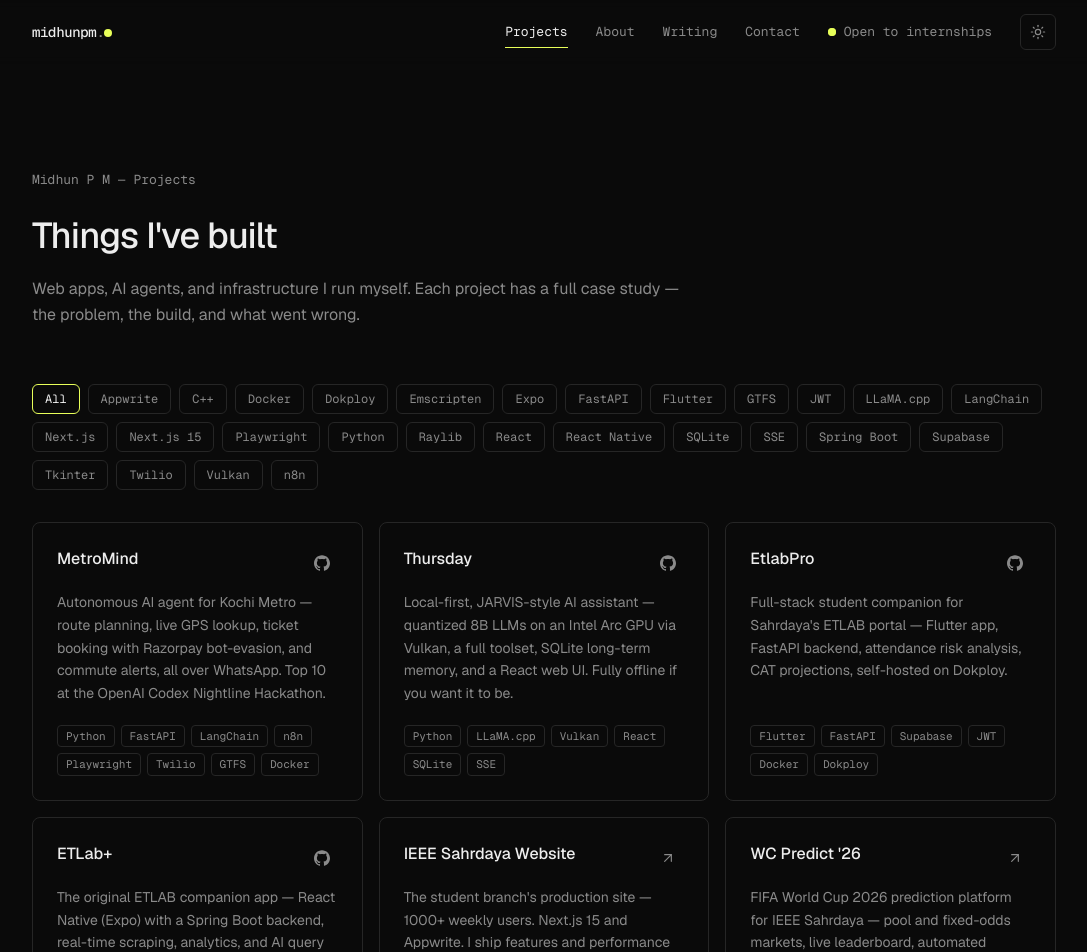
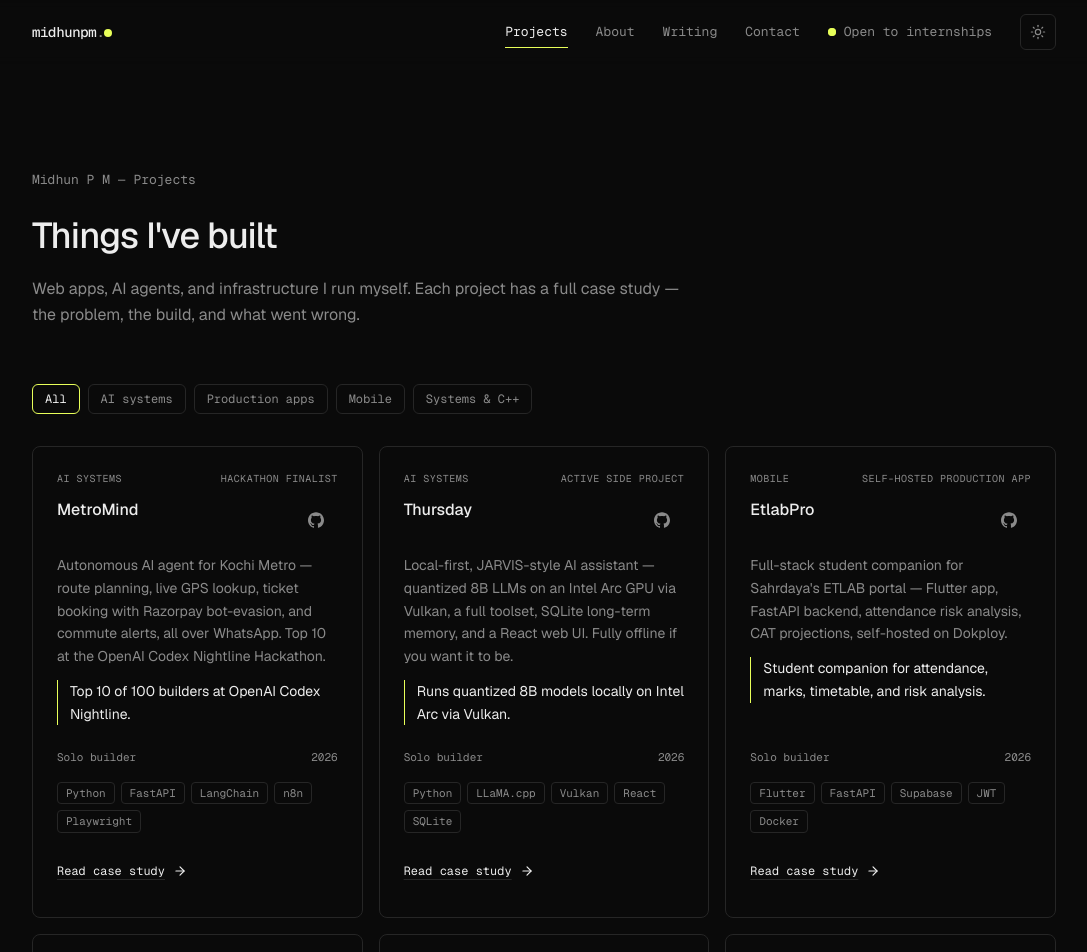
Before and after one commit to 9MidhunPM/portfolio, a Next.js app: page /projects in a window 1280 px wide. Shown: the top 952 px of the page, without its empty margins (96-1183 px from the left). Built offline with nearby package versions, Linux system fonts and the light colour scheme.

Commit message:
Improve project discovery

```diff
--- a/app/open/page.tsx
+++ b/app/open/page.tsx
@@ -49,8 +49,8 @@ export default async function OpenPage() {
 
   return (
     <div className="mx-auto max-w-content px-5 py-16 sm:px-8 sm:py-24">
-      <div className="max-w-prose space-y-16">
-        <header className="space-y-4">
+      <div className="space-y-16">
+        <header className="max-w-prose space-y-4">
           <h1 className="text-3xl font-medium tracking-tight text-foreground sm:text-4xl">
             <span className="mb-4 block font-mono text-[13px] font-normal text-muted">
               {SITE.name} — {title}
@@ -90,8 +90,8 @@ export default async function OpenPage() {
             </>
           ) : (
             <p className="text-sm text-muted">
-              GitHub stats couldn&apos;t be fetched right now. They refresh
-              daily — check back soon, or browse{" "}
+              GitHub profile data couldn&apos;t be fetched right now. It refreshes
+              hourly — check back soon, or browse{" "}
               <a
                 href={SITE.github}
                 target="_blank"
@@ -106,7 +106,7 @@ export default async function OpenPage() {
         </section>
 
         {/* Projects */}
-        <section aria-label="Project numbers" className="space-y-6">
+        <section aria-label="Project numbers" className="max-w-prose space-y-6">
           <h2 className="font-mono text-[13px] uppercase tracking-wider text-muted">
             Projects
           </h2>
@@ -133,7 +133,7 @@ export default async function OpenPage() {
         </section>
 
         {/* Recognition */}
-        <section aria-label="Recognition" className="space-y-6">
+        <section aria-label="Recognition" className="max-w-prose space-y-6">
           <h2 className="font-mono text-[13px] uppercase tracking-wider text-muted">
             Recognition
           </h2>
@@ -146,7 +146,7 @@ export default async function OpenPage() {
         </section>
 
         {/* Academic */}
-        <section aria-label="Academic record" className="space-y-6">
+        <section aria-label="Academic record" className="max-w-prose space-y-6">
           <h2 className="font-mono text-[13px] uppercase tracking-wider text-muted">
             Academic
           </h2>
--- a/app/projects/page.tsx
+++ b/app/projects/page.tsx
@@ -1,7 +1,7 @@
 import type { Metadata } from "next";
 import { PageHeader } from "@/components/PageHeader";
 import { ProjectsGrid } from "@/components/ProjectsGrid";
-import { getAllProjects, getAllTags } from "@/lib/projects";
+import { getAllProjects, getProjectCategories } from "@/lib/projects";
 import { SITE } from "@/lib/data";
 
 const title = "Projects";
@@ -31,7 +31,7 @@ export const metadata: Metadata = {
 
 export default function ProjectsPage() {
   const projects = getAllProjects();
-  const tags = getAllTags();
+  const categories = getProjectCategories();
 
   return (
     <div className="mx-auto max-w-content px-5 py-16 sm:px-8 sm:py-24">
@@ -41,7 +41,7 @@ export default function ProjectsPage() {
           title="Things I've built"
           description="Web apps, AI agents, and infrastructure I run myself. Each project has a full case study — the problem, the build, and what went wrong."
         />
-        <ProjectsGrid projects={projects} tags={tags} />
+        <ProjectsGrid projects={projects} categories={categories} />
       </div>
     </div>
   );
--- a/components/ProjectCard.tsx
+++ b/components/ProjectCard.tsx
@@ -1,5 +1,5 @@
 import Link from "next/link";
-import { ArrowUpRight } from "lucide-react";
+import { ArrowRight, ArrowUpRight } from "lucide-react";
 import { GithubIcon } from "@/components/icons";
 import type { Project } from "@/lib/types";
 
@@ -7,6 +7,10 @@ export function ProjectCard({ project }: { project: Project }) {
   return (
     <article className="group flex h-full flex-col justify-between rounded-lg border border-border p-6 transition-colors duration-200 hover:border-muted">
       <div className="space-y-3">
+        <div className="flex items-center justify-between gap-4 font-mono text-[10px] uppercase tracking-wider text-muted">
+          <span>{project.category}</span>
+          <span>{project.status}</span>
+        </div>
         <div className="flex items-start justify-between gap-4">
           <h3 className="font-medium text-foreground">
             <Link
@@ -23,7 +27,7 @@ export function ProjectCard({ project }: { project: Project }) {
                 target="_blank"
                 rel="noopener noreferrer"
                 aria-label={`${project.title} on GitHub`}
-                className="flex h-8 w-8 items-center justify-center rounded-md text-muted transition-colors hover:text-foreground"
+                className="flex h-11 w-11 items-center justify-center rounded-md text-muted transition-colors hover:bg-surface hover:text-foreground"
               >
                 <GithubIcon width={16} height={16} />
               </a>
@@ -34,7 +38,7 @@ export function ProjectCard({ project }: { project: Project }) {
                 target="_blank"
                 rel="noopener noreferrer"
                 aria-label={`${project.title} live site`}
-                className="flex h-8 w-8 items-center justify-center rounded-md text-muted transition-colors hover:text-foreground"
+                className="flex h-11 w-11 items-center justify-center rounded-md text-muted transition-colors hover:bg-surface hover:text-foreground"
               >
                 <ArrowUpRight size={16} strokeWidth={1.75} />
               </a>
@@ -44,9 +48,17 @@ export function ProjectCard({ project }: { project: Project }) {
         <p className="text-sm leading-relaxed text-muted">
           {project.description}
         </p>
+        <p className="border-l border-accent pl-3 text-sm leading-relaxed text-foreground">
+          {project.outcome}
+        </p>
       </div>
-      <ul className="mt-5 flex flex-wrap gap-1.5" aria-label="Tech stack">
-        {project.tech.map((tech) => (
+      <div className="mt-6 space-y-4">
+        <div className="flex items-center justify-between gap-4 font-mono text-[11px] text-muted">
+          <span>{project.role}</span>
+          <span>{new Date(project.updated).getUTCFullYear()}</span>
+        </div>
+        <ul className="flex flex-wrap gap-1.5" aria-label="Tech stack">
+          {project.tech.slice(0, 5).map((tech) => (
             <li
               key={tech}
               className="rounded border border-border px-2 py-0.5 font-mono text-[11px] text-muted"
@@ -55,6 +67,14 @@ export function ProjectCard({ project }: { project: Project }) {
             </li>
           ))}
         </ul>
+        <Link
+          href={`/projects/${project.slug}`}
+          className="inline-flex min-h-11 items-center gap-2 font-mono text-xs text-foreground underline decoration-border underline-offset-4 transition-colors hover:decoration-accent"
+        >
+          Read case study
+          <ArrowRight size={14} aria-hidden="true" />
+        </Link>
+      </div>
     </article>
   );
 }
--- a/components/ProjectsGrid.tsx
+++ b/components/ProjectsGrid.tsx
@@ -8,15 +8,15 @@ import type { Project } from "@/lib/types";
 
 export function ProjectsGrid({
   projects,
-  tags,
+  categories,
 }: {
   projects: Project[];
-  tags: string[];
+  categories: Project["category"][];
 }) {
-  const [activeTag, setActiveTag] = useState<string | null>(null);
+  const [activeCategory, setActiveCategory] = useState<Project["category"] | null>(null);
 
-  const visible = activeTag
-    ? projects.filter((p) => p.tech.includes(activeTag))
+  const visible = activeCategory
+    ? projects.filter((project) => project.category === activeCategory)
     : projects;
 
   return (
@@ -24,19 +24,21 @@ export function ProjectsGrid({
       <div
         className="flex flex-wrap gap-2"
         role="group"
-        aria-label="Filter projects by technology"
+        aria-label="Filter projects by category"
       >
         <FilterButton
           label="All"
-          active={activeTag === null}
-          onClick={() => setActiveTag(null)}
+          active={activeCategory === null}
+          onClick={() => setActiveCategory(null)}
         />
-        {tags.map((tag) => (
+        {categories.map((category) => (
           <FilterButton
-            key={tag}
-            label={tag}
-            active={activeTag === tag}
-            onClick={() => setActiveTag(activeTag === tag ? null : tag)}
+            key={category}
+            label={category}
+            active={activeCategory === category}
+            onClick={() =>
+              setActiveCategory(activeCategory === category ? null : category)
+            }
           />
         ))}
       </div>
```
Lines whose indentation alone changed are shown as unchanged.
